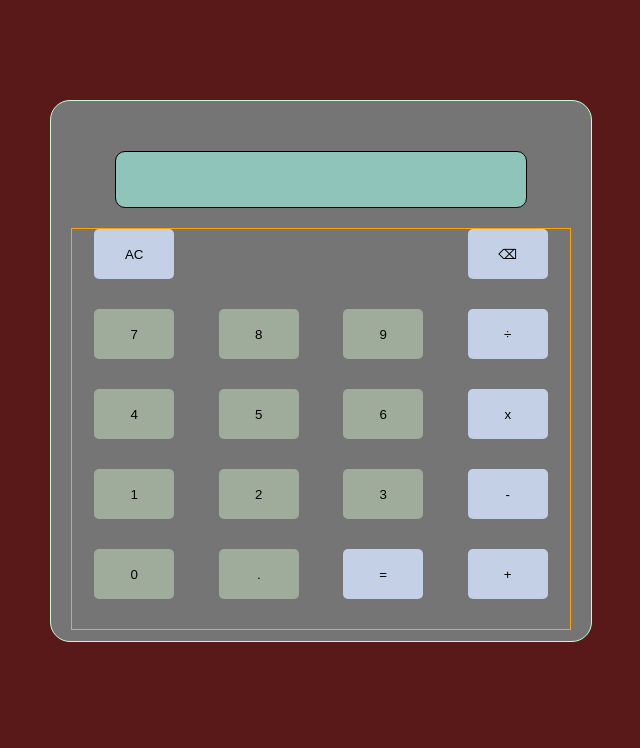
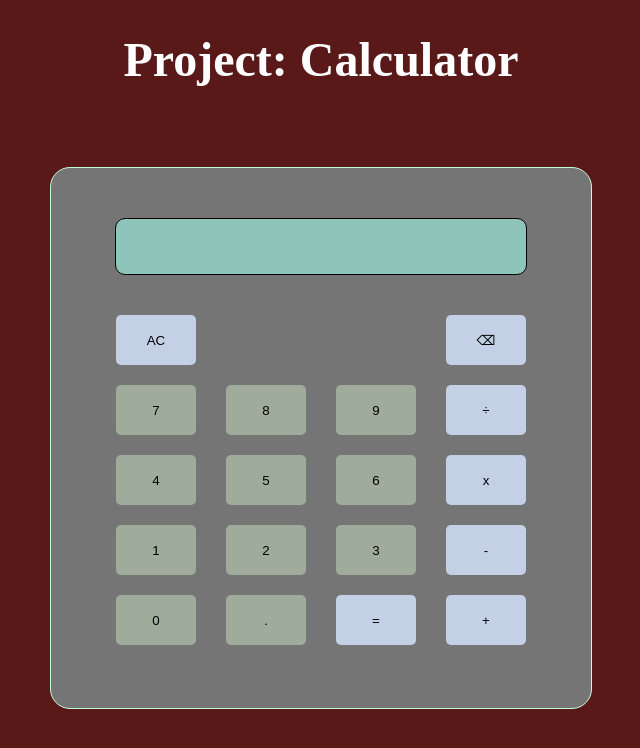
Before and after one commit to CGoldMonkey/calculator, a plain HTML site: page index.html in a window 1280 px wide. Shown: the whole page, without its empty margins (319-959 px from the left). Drawn offline with Linux system fonts and the light colour scheme.

Commit message:
Deleted unnecessary comments from the CSS sheet and the index. Also straigtened the button positions out and added a header the the page.

```diff
--- a/index.html
+++ b/index.html
@@ -7,12 +7,10 @@
 
     </head>
     <body>
-   <!--     <div id="display"></div> -->
+        <h1>Project: Calculator</h1>
         <div class="calculator">
             <div id="display"></div>
             <div class="buttonContainer">
-    <!-- May be better to keep the buttons separate from display? <div id="results">323226</div>  -->
-             <!--   <div id="display"></div> -->
                 <button id="clear">AC</button>
                 <button id="backspace">⌫</button>
                 <button class="number" id="7">7</button>
@@ -31,7 +29,6 @@
                 <button class="number" id="decimal">.</button>
                 <button id="equals">=</button>
                 <button id="+" class="operators">+</button>
-              <!--  <div class="grid-item">Test</div> -->
             </div>
         </div>
 
--- a/style.css
+++ b/style.css
@@ -4,71 +4,43 @@ body {
 
 .calculator {
     border: 1px solid rgb(192, 255, 213);
-
     width: 500px;
     height: 500px;
     background-color: rgb(117, 117, 117);
     border-radius: 20px;
     padding: 20px;
     margin: 0 auto;
-    margin-top: 100px;
+    margin-top: 80px;
 }
 
 .buttonContainer {
     margin: 0 auto;
-   /*
     display: grid;
     grid-template-columns: repeat(4, 1fr);
-    grid-template-rows: repeat(5, 1fr);
-    /
-    width: 500px;
-    /
-    background-color: rgb(64, 64, 104);  */
-    border: 1px solid orange;
-    display: grid;
-    grid-template-columns: repeat(4, 1fr);
-    height: 400px;
-
-    /*width: 400px; */
-
+    height: 350px;
+    width: 440px;
     justify-items: center;
-
-
-
-  /*  padding: 20px;
-    padding-top: 50px; */
+    padding-top: 20px;
 }
 
 #display {
-   /* display: flex;
-    align-items: stretch; */
     text-align: right;
     width: 400px;
     height: 40px;
     margin: 0 auto;
-
     border: 1px solid black;
-
     background-color: rgb(143, 196, 186);
     border-radius: 10px;
-
-    margin-top: 30px;
 
     color: white;
     font-size: 20px;
 
+    margin-top: 30px;
     padding-top: 15px;
     padding-right: 10px;
-
     margin-bottom: 20px;
 
     overflow: auto;
-
-
-    /*word-wrap: break-word;
-
-    /*padding-top: 20px;
-    padding-bottom: 20px; */
 }
 
 button {
@@ -77,8 +49,6 @@ button {
     border-radius: 5px;
     border: none;
     background-color: rgb(196, 208, 230);
-
-
 }
 
 button:hover {
@@ -92,10 +62,9 @@ button:hover {
 .number {
     background-color: rgb(159, 172, 156);
 }
-.grid-item {
-    background-color: rgba(255, 255, 255, 0.8);
-    border: 1px solid rgba(0, 0, 0, 0.8);
-    padding: 20px;
-    font-size: 30px;
+
+h1 {
+    color: white;
     text-align: center;
-  }
+    font-size: 3em;
+}
```
